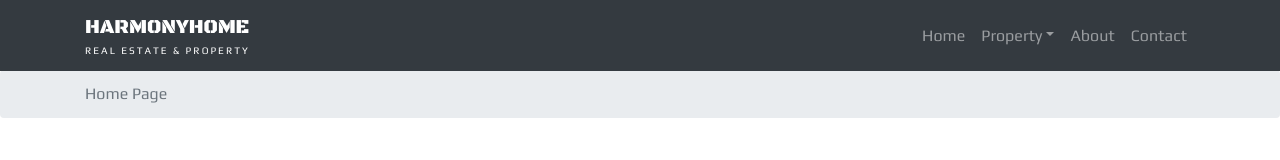
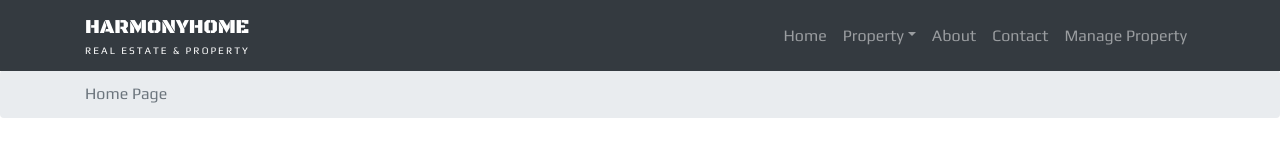
Before and after one commit to snuud/harmonyhome-real-estate, a website: page public/index.html in a window 1280 px wide. Shown: the top 160 px of the page. Drawn offline with nearby package versions, Linux system fonts and the light colour scheme; some packages are replaced by stand-ins of ours.

Commit message:
package.json

```diff
--- a/package.json
+++ b/package.json
@@ -2,9 +2,9 @@
   "name": "harmonyhome-real-estate",
   "version": "1.0.0",
   "description": "single page web application build using MEAN technologies - MongoDB, ExpressJS, AngularJS & NodeJS",
-  "main": "main.js",
+  "main": "server.js",
   "scripts": {
-    "test": "echo \"Error: no test specified\" && exit 1"
+    "start": "node server.js"
   },
   "author": "sn",
   "license": "ISC",
--- a/public/index.html
+++ b/public/index.html
@@ -34,6 +34,9 @@
                     <li class="nav-item">
                         <a class="nav-link" href="#/contact">Contact</a>
                     </li>
+                    <li class="nav-item">
+                        <a class="nav-link" href="#/manageproperty">Manage Property</a>
+                    </li>
                 </ul>
             </div>
         </div>
```
Also changed, not shown: server.js (renamed from main.js), 1 other file.
